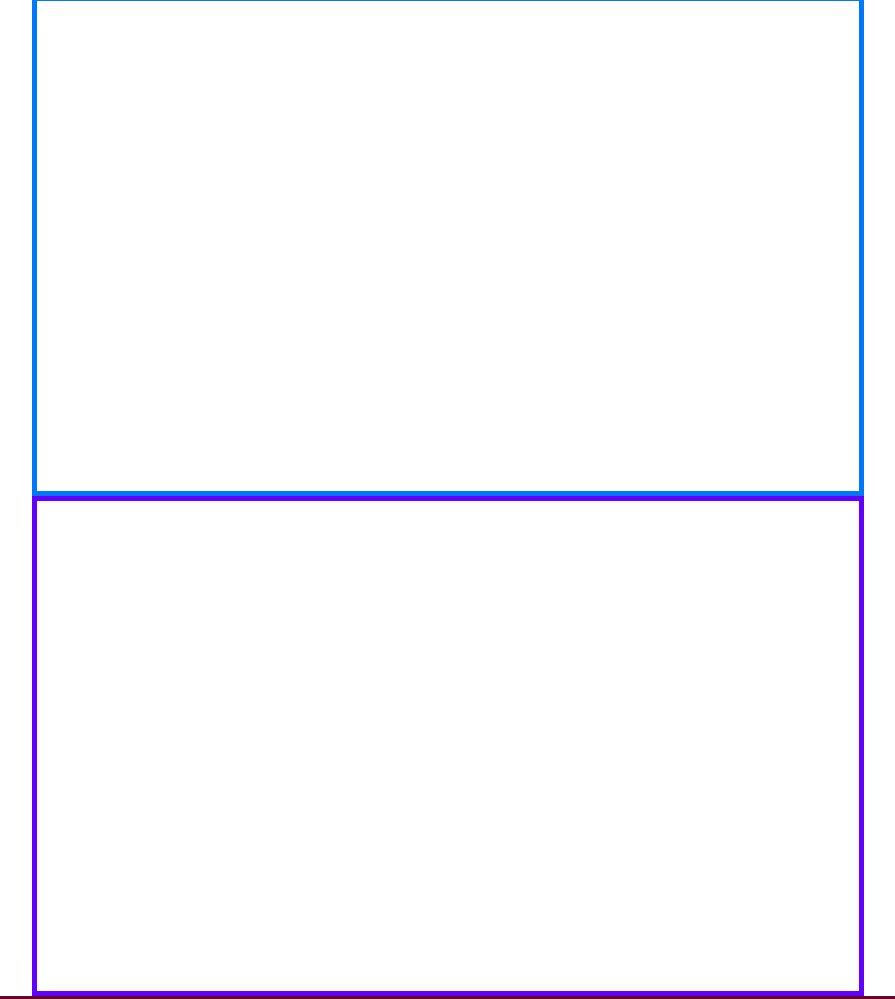
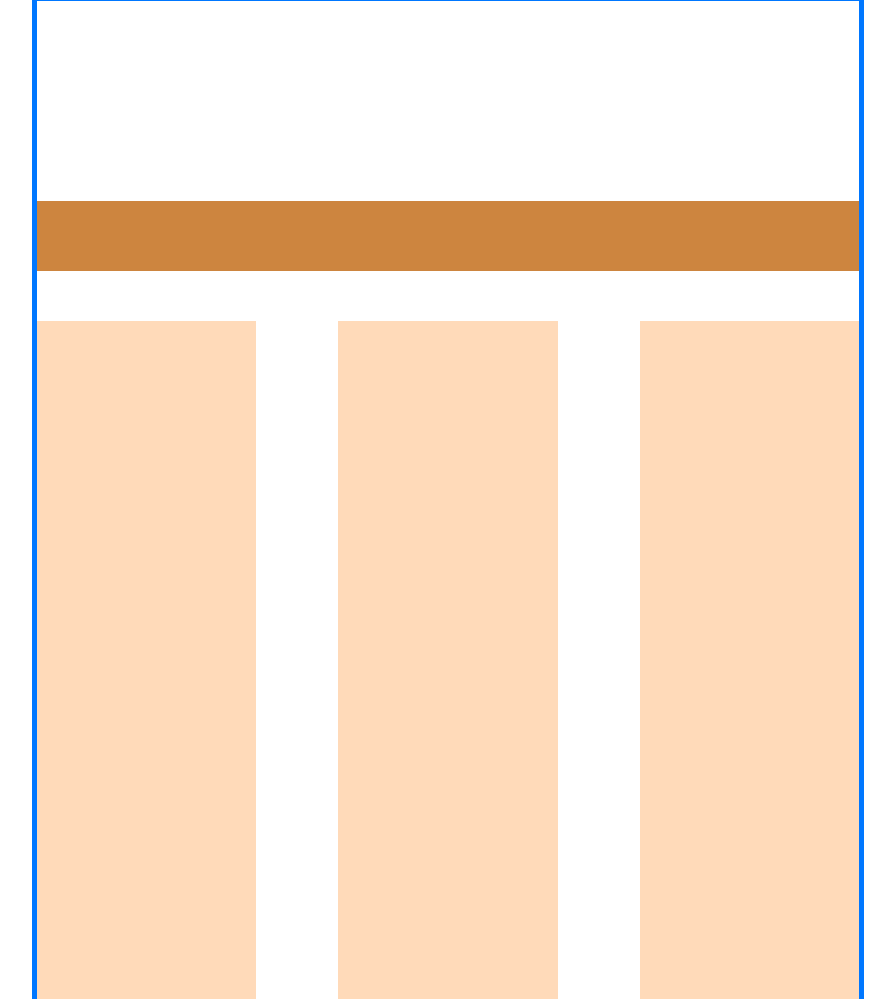
Before and after one commit to FloatIndex/htmlcss-dropbox, a plain HTML site: page index.html in a window 1280 px wide. Shown: the part 684-1683 px from the top of the page, without its empty margins (192-1087 px from the left). Drawn offline with Linux system fonts and the light colour scheme.

Commit message:
layout main section plans

```diff
--- a/index.html
+++ b/index.html
@@ -63,8 +63,39 @@
 
 
     <main>
-        <section class="debug" id="piani">
+        <section id="plans">
             <div class="container">
+
+                <div class="row">
+                    <h2></h2>
+
+                    <span></span>
+                    <span></span>
+
+                    <div class="column" id="professional">
+
+                    </div>
+
+                    <div class="column" id="standard">
+
+                    </div>
+
+                    <div class="column" id="advanced">
+
+                    </div>
+                </div>
+
+                <div class="row">
+                    <div id="enterprise">
+                        <div class="txt">
+                            <!-- <h3></h3>
+                            <p><strong></strong></p>
+                            <p></p> -->
+                        </div>
+
+                        <a class="btn-large" href="#"></a>
+                    </div>
+                </div>
 
             </div>
         </section>
--- a/style.css
+++ b/style.css
@@ -9,10 +9,18 @@
 
 
 /* regole comuni */
+.row::after {
+    content: "";
+    display: table;
+    clear: both;
+}
+
 a {
     display: inline-block;
 }
 /* fine regole comuni */
+
+
 
 /* debug */
 .debug {
@@ -51,22 +59,36 @@ a {
     }
 
     /* main */
-    #piani .container {
+    #plans .container {
         border-color: rgb(0, 119, 255);
     }
 
+    #plans .container h2 {
+        height: 70px;
+        width: 100%;
+        background-color: peru;
+    }
+
+    #plans .column {
+        background-color: peachpuff;
+    }
+
+    #enterprise {
+        background-color: rgb(255, 186, 125);
+    }
+    /* ****************** */
     #features .container {
         border-color: rgb(98, 0, 255);
     }
-
+    /* ****************** */
     #clients {
         background-color: rgb(98, 9, 43);
     }
-
+    /* ****************** */
     #cta .container {
         border-color: rgb(98, 9, 43);
     }
-
+    /* ****************** */
     #faq .container {
         border-color: rgb(255, 0, 179);
     }
@@ -87,12 +109,6 @@ header {
 header .container {
     width: 98%;
     margin: 0 auto;
-}
-
-header .row::after {
-    content: "";
-    display: table;
-    clear: both;
 }
 
 header nav.right, header nav.left {
@@ -160,7 +176,29 @@ header nav.left {
 main .container {
     width: 65%;
     margin: 0 auto;
+    padding-top: 200px;
 }
+
+#plans .container h2{
+    margin-bottom: 50px;
+}
+
+#plans .column {
+    height: 1000px;
+    width: calc(80% / 3);
+    float: left;
+}
+
+#standard {
+    margin: 0 10%;
+}
+
+#enterprise {
+    width: 100%;
+    height: 200px;
+    margin-top: 50px;
+}
+/*  */
 /* fine regole main */
 
 
```
